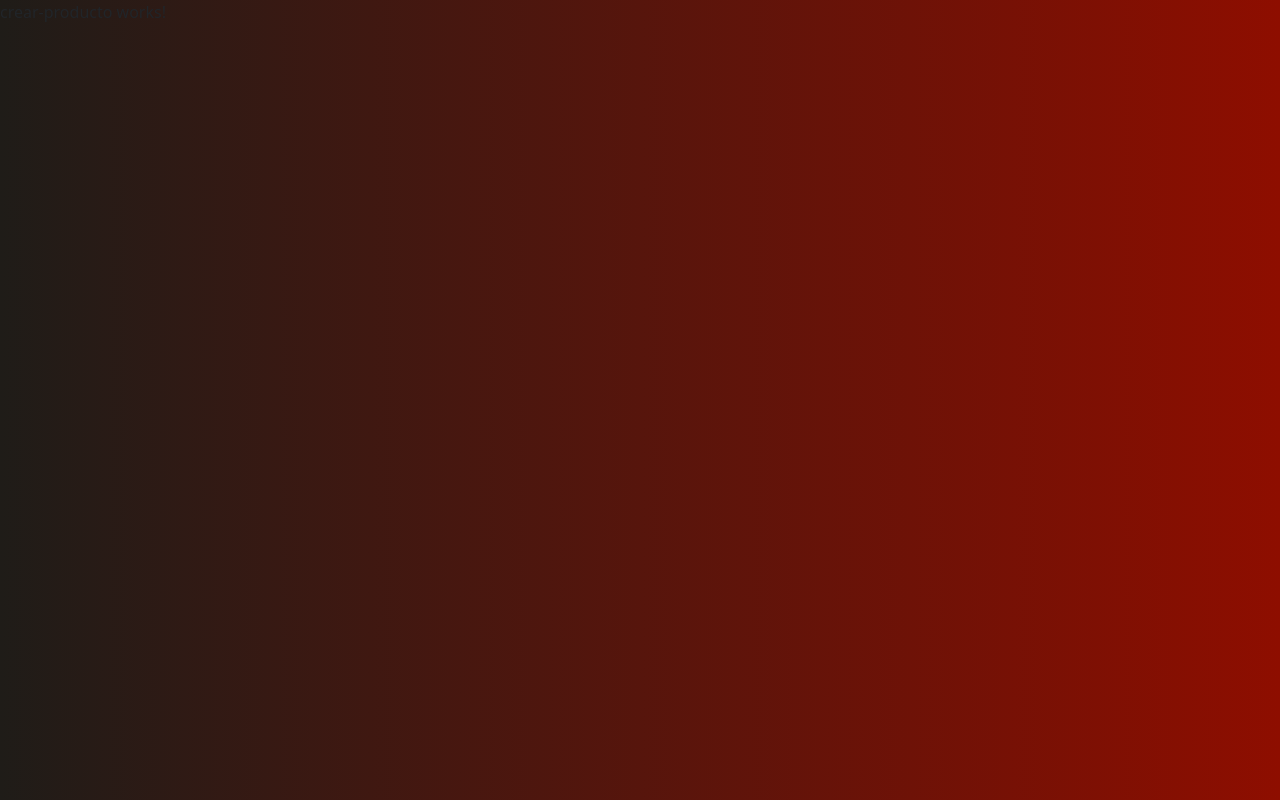
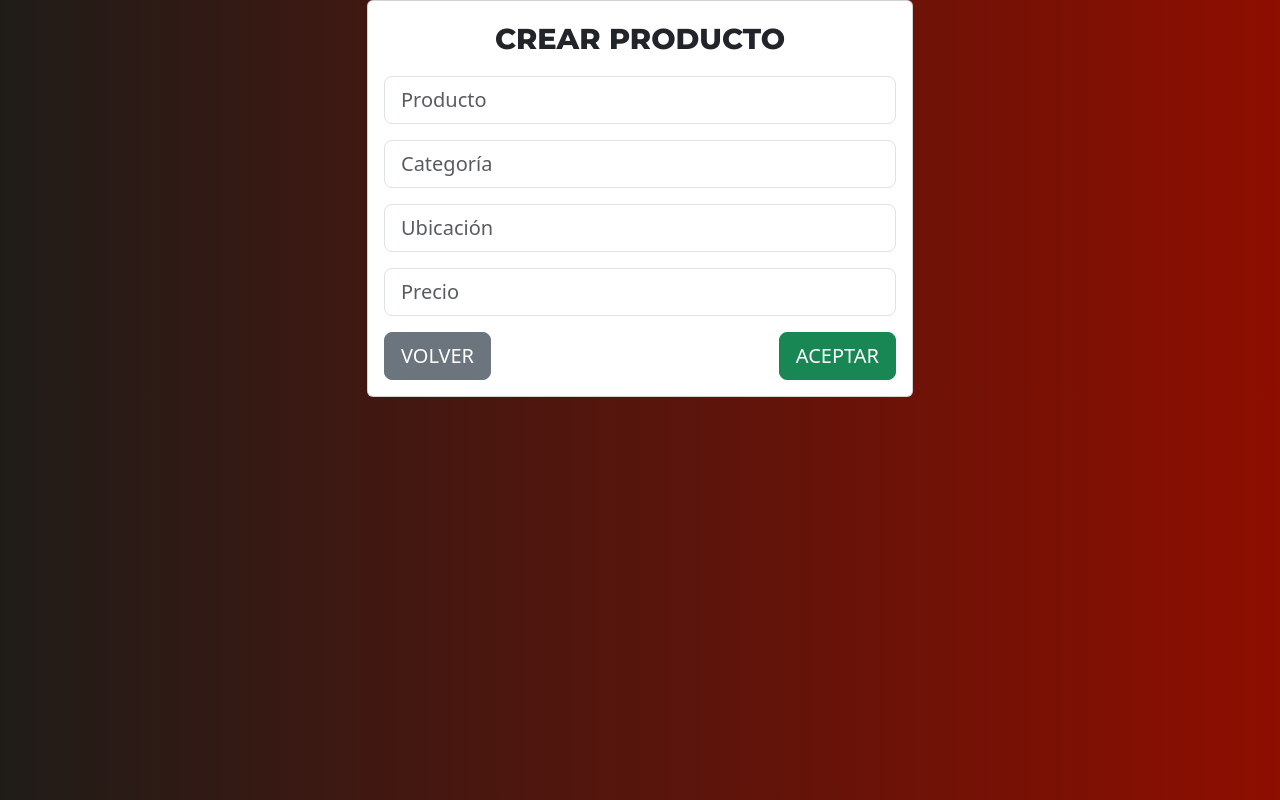
Before and after one commit to jmlocke1/crud_cliente, an Angular app: page /crear-producto in a window 1280 px wide. Built offline with nearby package versions, Linux system fonts and the light colour scheme.

Commit message:
Creado el formulario de Crear Producto

```diff
--- a/src/app/app.routes.ts
+++ b/src/app/app.routes.ts
@@ -1,4 +1,4 @@
-import { Routes } from '@angular/router';
+import { Routes, RouterModule } from '@angular/router';
 
 // Componentes
 import { ListarProductosComponent } from './components/listar-productos/listar-productos.component';
--- a/src/app/components/crear-producto/crear-producto.component.html
+++ b/src/app/components/crear-producto/crear-producto.component.html
@@ -1 +1,30 @@
-<p>crear-producto works!</p>
+<div class="container mt5">
+	<div class="row">
+		<div class="col-lg-6 offset-lg-3">
+			<div class="card">
+				<div class="card-body text-center">
+					<span class="titulo">CREAR PRODUCTO</span>
+
+					<form class="mt-3">
+						<div class="mb-3">
+							<input type="text" class="form-control form-control-lg" placeholder="Producto">
+						</div>
+						<div class="mb-3">
+							<input type="text" class="form-control form-control-lg" placeholder="Categoría">
+						</div>
+						<div class="mb-3">
+							<input type="text" class="form-control form-control-lg" placeholder="Ubicación">
+						</div>
+						<div class="mb-3">
+							<input type="number" class="form-control form-control-lg" placeholder="Precio">
+						</div>
+						<div class="mb-3">
+							<button routerLink="/" class="btn btn-secondary btn-lg float-start">VOLVER</button>
+							<button class="btn btn-success btn-lg float-end">ACEPTAR</button>
+						</div>
+					</form>
+				</div>
+			</div>
+		</div>
+	</div>
+</div>
--- a/src/app/components/listar-productos/listar-productos.component.html
+++ b/src/app/components/listar-productos/listar-productos.component.html
@@ -3,7 +3,7 @@
 		<div class="card">
 			<div class="card-body text-center">
 				<span class="titulo">LISTADO DE PRODUCTOS</span>
-				<button class="btn btn-success float-end">Nuevo</button>
+				<button class="btn btn-success float-end" routerLink="/crear-producto" routerLinkActive="active" >Nuevo</button>
 
 				<table class="table table-striped mt-5">
 					<thead>
--- a/src/app/components/listar-productos/listar-productos.component.ts
+++ b/src/app/components/listar-productos/listar-productos.component.ts
@@ -1,10 +1,14 @@
 import { Component } from '@angular/core';
 import { CommonModule } from '@angular/common';
+import { RouterModule } from '@angular/router';
 
 @Component({
   selector: 'app-listar-productos',
   standalone: true,
-  imports: [CommonModule],
+  imports: [
+    CommonModule,
+    RouterModule
+  ],
   templateUrl: './listar-productos.component.html',
   styleUrl: './listar-productos.component.css'
 })
--- a/src/index.html
+++ b/src/index.html
@@ -7,6 +7,8 @@
   <meta name="viewport" content="width=device-width, initial-scale=1">
   <link rel="icon" type="image/x-icon" href="favicon.ico">
   <link rel="stylesheet" href="https://cdnjs.cloudflare.com/ajax/libs/font-awesome/6.4.2/css/all.min.css" integrity="sha512-z3gLpd7yknf1YoNbCzqRKc4qyor8gaKU1qmn+CShxbuBusANI9QpRohGBreCFkKxLhei6S9CQXFEbbKuqLg0DA==" crossorigin="anonymous" referrerpolicy="no-referrer" />
+  <link rel="preconnect" href="https://fonts.googleapis.com">
+<link rel="preconnect" href="https://fonts.gstatic.com" crossorigin>
   <link href="https://fonts.googleapis.com/css2?family=Montserrat:wght@800&display=swap" rel="stylesheet">
 </head>
 <body>
```
Also changed, not shown: src/app/app.component.ts (+6 -2 lines), src/app/components/crear-producto/crear-producto.component.ts (+9 -5 lines), 1 other file (tests, documents, lock files or other folders).
